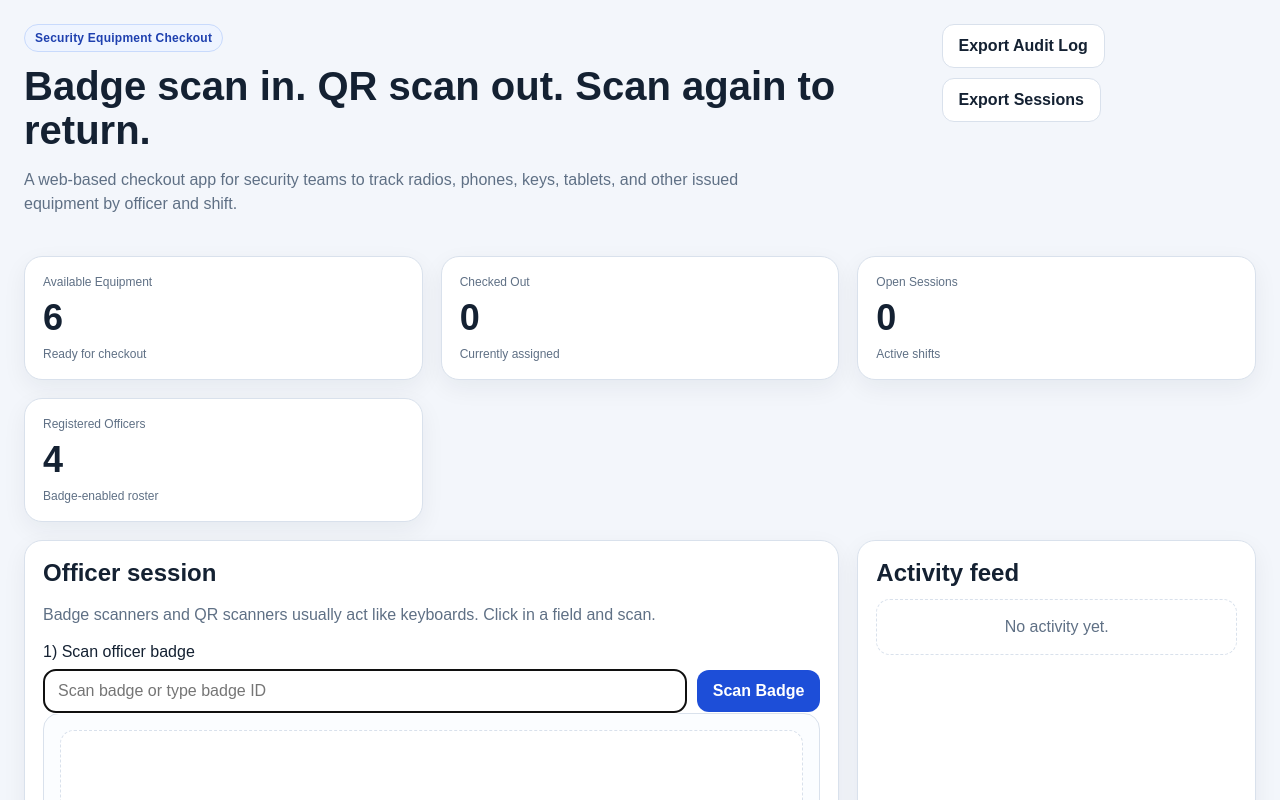
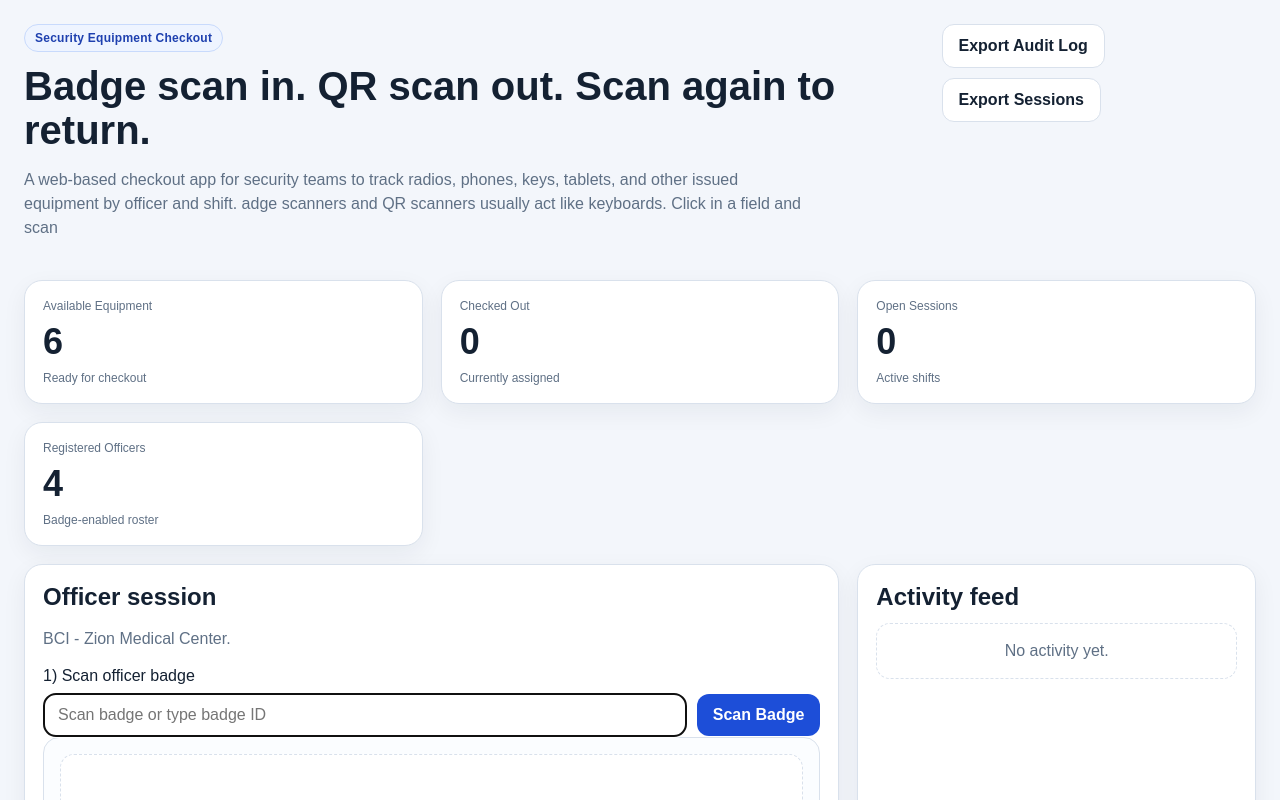
Before and after one commit to mohammedjx/Inventory, a Next.js app: page / in a window 1280 px wide. Shown: the top 800 px of the page. Built offline with nearby package versions, Linux system fonts and the light colour scheme.

Commit message:
Revise app description and officer session details
Updated the description of the web-based checkout app and modified the officer session information.

```diff
--- a/app/page.tsx
+++ b/app/page.tsx
@@ -372,7 +372,7 @@ export default function Page() {
           <span className="eyebrow">Security Equipment Checkout</span>
           <h1>Badge scan in. QR scan out. Scan again to return.</h1>
           <p>
-            A web-based checkout app for security teams to track radios, phones, keys, tablets, and other issued equipment by officer and shift.
+            A web-based checkout app for security teams to track radios, phones, keys, tablets, and other issued equipment by officer and shift. adge scanners and QR scanners usually act like keyboards. Click in a field and scan
           </p>
         </div>
         <div className="hero-actions">
@@ -391,7 +391,7 @@ export default function Page() {
       <section className="content-grid">
         <div className="panel span-2">
           <h2>Officer session</h2>
-          <p className="muted">Badge scanners and QR scanners usually act like keyboards. Click in a field and scan.</p>
+          <p className="muted">BCI - Zion Medical Center.</p>
 
           <div className="form-block">
             <label htmlFor="badge">1) Scan officer badge</label>
```
